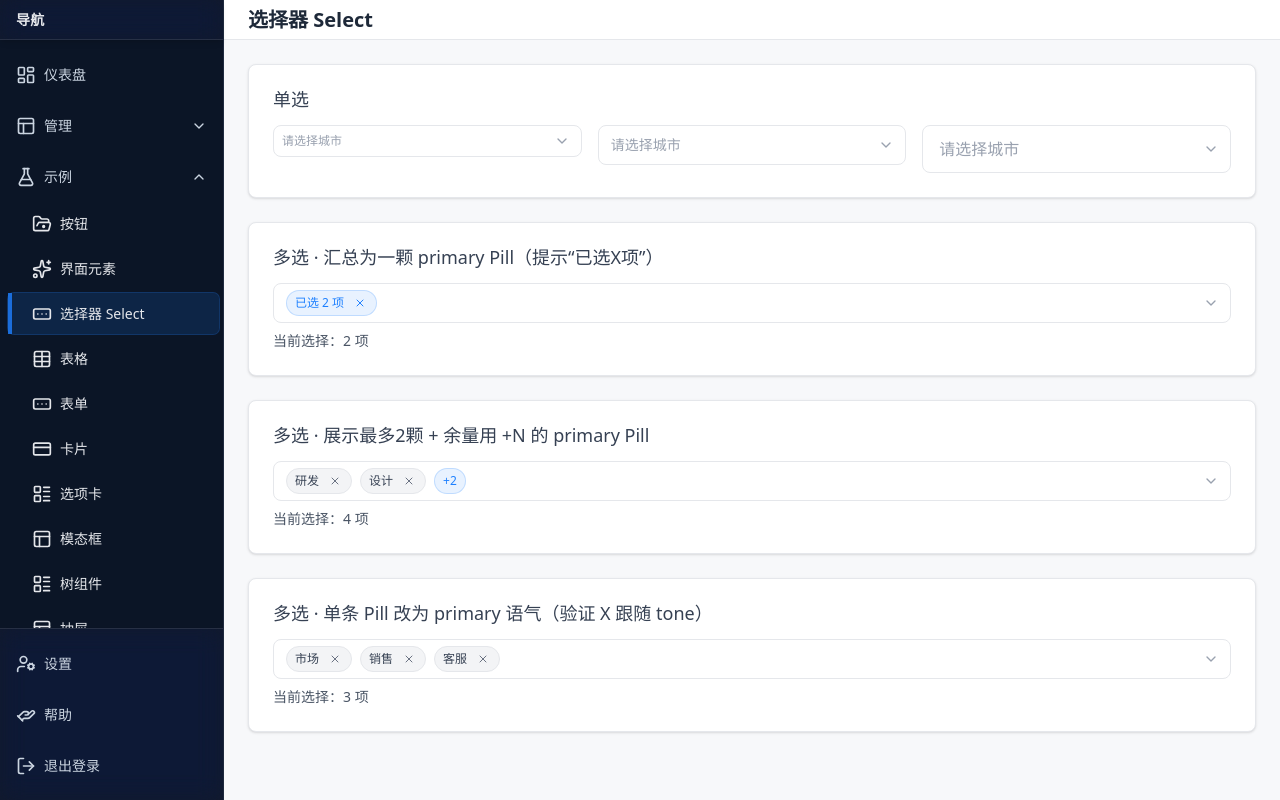
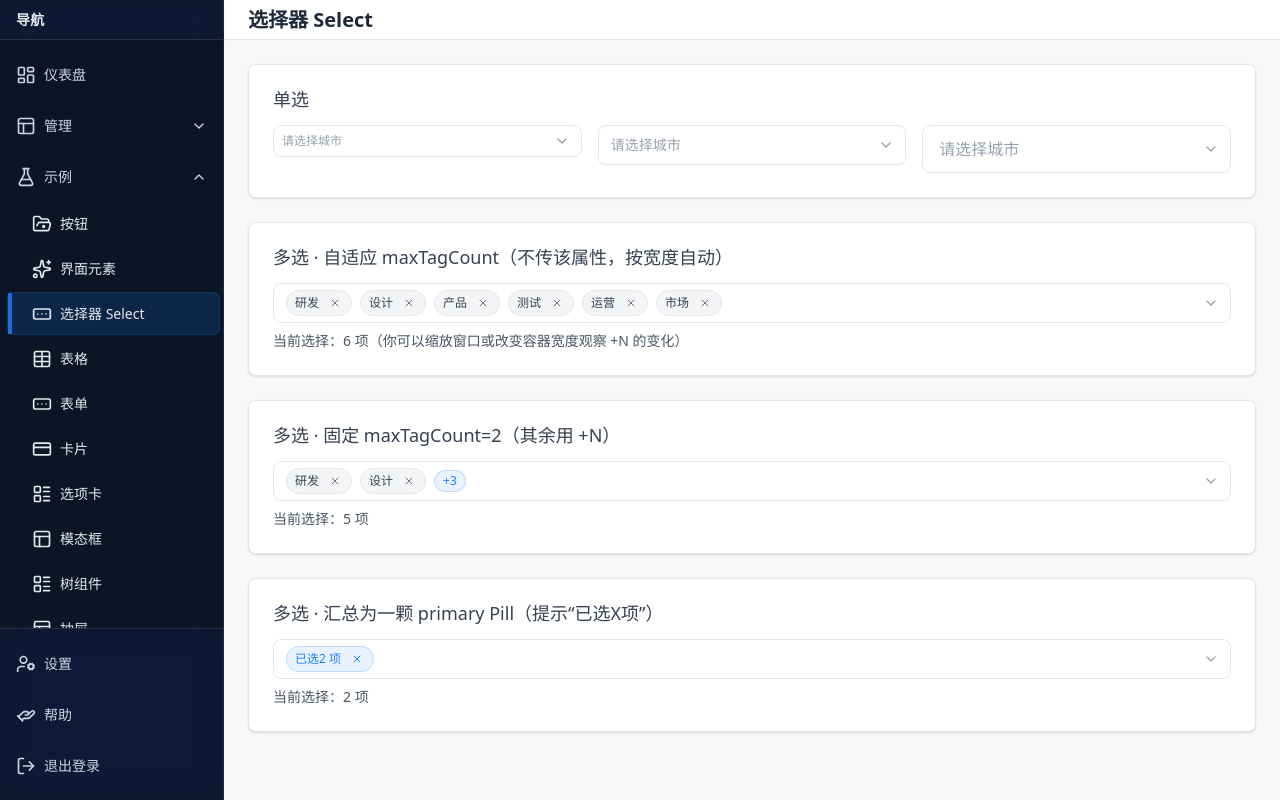
Before and after one commit to zhoumingxuan/sass-ui, a Next.js app: page /demo/select in a window 1280 px wide. Built offline with nearby package versions, Linux system fonts and the light colour scheme.

Commit message:
Select选择框修正

```diff
--- a/src/app/demo/select/page.tsx
+++ b/src/app/demo/select/page.tsx
@@ -31,9 +31,9 @@ const tagOptions = [
 ];
 
 export default function SelectDemo() {
-  const [multiA, setMultiA] = useState<string[]>(['t2', 't5']);
-  const [multiB, setMultiB] = useState<string[]>(['t1', 't2', 't3', 't4']);
-  const [multiC, setMultiC] = useState<string[]>(['t6', 't7', 't8']);
+  const [multiAuto, setMultiAuto] = useState<string[]>(['t1', 't2', 't3', 't4', 't5', 't6']);
+  const [multiFixed, setMultiFixed] = useState<string[]>(['t1', 't2', 't3', 't4', 't5']);
+  const [multiSummary, setMultiSummary] = useState<string[]>(['t2', 't5']);
 
   return (
     <Layout
@@ -56,54 +56,51 @@ export default function SelectDemo() {
           </div>
         </Card>
 
+        <Card title="多选 · 自适应 maxTagCount（不传该属性，按宽度自动）">
+          <div className="space-y-2">
+            <Input.Select
+              multiple
+              placeholder="请选择标签"
+              options={tagOptions}
+              value={multiAuto}
+              onChange={(v) => Array.isArray(v) && setMultiAuto(v)}
+              clearable
+              // 不传 maxTagCount -> 按宽度自适应计算
+            />
+            <div className="text-sm text-gray-600">当前选择：{multiAuto.length} 项（你可以缩放窗口或改变容器宽度观察 +N 的变化）</div>
+          </div>
+        </Card>
+
+        <Card title="多选 · 固定 maxTagCount=2（其余用 +N）">
+          <div className="space-y-2">
+            <Input.Select
+              multiple
+              placeholder="请选择标签"
+              options={tagOptions}
+              value={multiFixed}
+              onChange={(v) => Array.isArray(v) && setMultiFixed(v)}
+              clearable
+              maxTagCount={2}
+              pillCloseable
+            />
+            <div className="text-sm text-gray-600">当前选择：{multiFixed.length} 项</div>
+          </div>
+        </Card>
+
         <Card title="多选 · 汇总为一颗 primary Pill（提示“已选X项”）">
           <div className="space-y-2">
             <Input.Select
               multiple
               placeholder="请选择标签"
               options={tagOptions}
-              value={multiA}
-              onChange={(v) => Array.isArray(v) && setMultiA(v)}
+              value={multiSummary}
+              onChange={(v) => Array.isArray(v) && setMultiSummary(v)}
               clearable
               showSelectedSummary
               // 也可自定义汇总文案：
               // summaryText={(n) => `共选择 ${n} 项`}
             />
-            <div className="text-sm text-gray-600">当前选择：{multiA.length} 项</div>
-          </div>
-        </Card>
-
-        <Card title="多选 · 展示最多2颗 + 余量用 +N 的 primary Pill">
-          <div className="space-y-2">
-            <Input.Select
-              multiple
-              placeholder="请选择标签"
-              options={tagOptions}
-              value={multiB}
-              onChange={(v) => Array.isArray(v) && setMultiB(v)}
-              clearable
-              maxTagCount={2}
-              selectedPillTone="neutral"   // 单条 Pill 用中性
-              pillCloseable                 // 在 Pill 内关闭
-            />
-            <div className="text-sm text-gray-600">当前选择：{multiB.length} 项</div>
-          </div>
-        </Card>
-
-        <Card title="多选 · 单条 Pill 改为 primary 语气（验证 X 跟随 tone）">
-          <div className="space-y-2">
-            <Input.Select
-              multiple
-              placeholder="请选择标签"
-              options={tagOptions}
-              value={multiC}
-              onChange={(v) => Array.isArray(v) && setMultiC(v)}
-              clearable
-              maxTagCount={3}
-              selectedPillTone="primary"   // 单条 Pill 用 primary；X 也会是 primary 风格
-              pillCloseable
-            />
-            <div className="text-sm text-gray-600">当前选择：{multiC.length} 项</div>
+            <div className="text-sm text-gray-600">当前选择：{multiSummary.length} 项</div>
           </div>
         </Card>
       </div>
--- a/src/components/input/Date.tsx
+++ b/src/components/input/Date.tsx
@@ -3,7 +3,7 @@
 import { InputHTMLAttributes, useId, useState } from "react";
 import { inputBase, fieldLabel, helperText, InputSize, inputSize } from "../formStyles";
 
-type DateProps = Omit<InputHTMLAttributes<HTMLInputElement>, "onChange" | "value" | "defaultValue"> & {
+type DateProps = Omit<InputHTMLAttributes<HTMLInputElement>, "onChange" | "value" | "defaultValue" | "size"> & {
   label?: string;
   helper?: string;
   value?: string; // yyyy-mm-dd
--- a/src/components/input/Number.tsx
+++ b/src/components/input/Number.tsx
@@ -4,7 +4,7 @@ import { InputHTMLAttributes, useEffect, useId, useState } from "react";
 import { inputBase, fieldLabel, helperText, inputStatus, Status, InputSize, inputSize } from "../formStyles";
 import { ChevronUp, ChevronDown } from "lucide-react";
 
-type Props = Omit<InputHTMLAttributes<HTMLInputElement>, "onChange" | "value" | "defaultValue"> & {
+type Props = Omit<InputHTMLAttributes<HTMLInputElement>, "onChange" | "value" | "defaultValue" | "size"> & {
   label?: string;
   helper?: string;
   value?: number;
--- a/src/components/input/Select.tsx
+++ b/src/components/input/Select.tsx
@@ -1,8 +1,8 @@
-import { CSSProperties, useCallback, useEffect, useId, useMemo, useRef, useState } from "react";
+import { CSSProperties, useCallback, useEffect, useId, useLayoutEffect, useMemo, useRef, useState } from "react";
 import { createPortal } from "react-dom";
 import { inputBase, fieldLabel, helperText, inputStatus, Status, InputSize, inputSize } from "../formStyles";
-import { Check, ChevronDown } from "lucide-react";
-import Pill, { PillTone } from "@/components/Pill";
+import { Check, ChevronDown, X } from "lucide-react";
+import Pill from "@/components/Pill";
 
 export type Option = { value: string; label: string; disabled?: boolean };
 
@@ -17,8 +17,8 @@ type BaseProps = {
   status?: Status;
   size?: InputSize;             // lg | md | sm
 
-  /** —— 新增：多选展示能力 —— */
-  maxTagCount?: number;         // 多选最多展示的 pill 数，超出用 +N 汇总；不传则不限制
+  /** —— 多选展示能力 —— */
+  maxTagCount?: number;         // 多选最多展示的 pill 数；未传时将“自适应”计算
   showSelectedSummary?: boolean;// 多选是否用一颗“已选 X 项”的 primary Pill 汇总展示
   pillCloseable?: boolean;      // 多选单条 pill 是否可在 pill 内关闭，默认 true
   summaryText?: (n: number) => string; // 自定义汇总 pill 文案，默认：已选 n 项
@@ -52,7 +52,7 @@ export default function Select(props: Props) {
     status,
     size = 'md',
 
-    // 新增展示控制
+    // 多选展示控制
     maxTagCount,
     showSelectedSummary,
     pillCloseable = true,
@@ -71,6 +71,7 @@ export default function Select(props: Props) {
 
   const [open, setOpen] = useState(false);
   const anchor = useRef<HTMLDivElement>(null);
+  const buttonRef = useRef<HTMLButtonElement>(null);
   const pop = useRef<HTMLDivElement>(null);
   const listRef = useRef<HTMLDivElement>(null);
   const [mountNode, setMountNode] = useState<Element | null>(null);
@@ -127,14 +128,13 @@ export default function Select(props: Props) {
     return () => document.removeEventListener('mousedown', onDoc);
   }, []);
 
-  // portal
+  // Portal 容器
   useEffect(() => {
     if (typeof document !== 'undefined') setMountNode(document.getElementById('layout-body') || document.body);
   }, []);
 
-  // 定位
+  // 预定位，减少首次打开闪动
   useEffect(() => {
-    if (!open) return;
     const update = () => {
       const el = anchor.current;
       if (!el) return;
@@ -144,10 +144,16 @@ export default function Select(props: Props) {
       setPos({ top, left, width: r.width });
     };
     update();
+    const ro = 'ResizeObserver' in window ? new ResizeObserver(update) : null;
+    if (ro && anchor.current) ro.observe(anchor.current);
     window.addEventListener('resize', update);
     window.addEventListener('scroll', update, true);
-    return () => { window.removeEventListener('resize', update); window.removeEventListener('scroll', update, true); };
-  }, [open]);
+    return () => {
+      ro?.disconnect();
+      window.removeEventListener('resize', update);
+      window.removeEventListener('scroll', update, true);
+    };
+  }, []);
 
   // 打开时设置 activeIndex 到第一个可用项 / 当前选中项
   useEffect(() => {
@@ -195,7 +201,6 @@ export default function Select(props: Props) {
       e.preventDefault();
       setOpen(false);
     } else if (e.key === 'Backspace' && multiple) {
-      // 多选时回退删除最后一项
       if (Array.isArray(val) && val.length > 0) {
         handlePillClose(val[val.length - 1]);
       }
@@ -206,9 +211,86 @@ export default function Select(props: Props) {
     ? (typeof val === 'string' && val ? (options.find(o => o.value === val)?.label ?? '') : '')
     : '';
 
-  // 多选展示策略
+  // —— 多选：自适应 maxTagCount ——
   const n = selectedLabels.length;
-  const _summaryText = useMemo(() => summaryText ?? ((k: number) => `已选 ${k} 项`), [summaryText]);
+  const _summaryText = useMemo(() => summaryText ?? ((k: number) => `已选${k} 项`), [summaryText]);
+
+  const [autoCount, setAutoCount] = useState<number>(Infinity);
+  const measureRef = useRef<HTMLDivElement>(null);
+
+  // 计算可展示的 Pill 数量，保证单行不换行，多余用 +N
+  useLayoutEffect(() => {
+    if (!multiple) return;
+    const btn = buttonRef.current;
+    const meas = measureRef.current;
+    if (!btn || !meas) return;
+
+    const measure = () => {
+      const btnEl = buttonRef.current;
+      const measEl = measureRef.current;
+      if (!btnEl || !measEl) return;
+
+      const style = window.getComputedStyle(btnEl);
+      const contentWidth = btnEl.clientWidth - parseFloat(style.paddingLeft) - parseFloat(style.paddingRight);
+      if (!Number.isFinite(contentWidth) || contentWidth <= 0) {
+        setAutoCount(0);
+        return;
+      }
+
+      const children = Array.from(measEl.children) as HTMLElement[];
+      const gapStyle = window.getComputedStyle(measEl);
+      const gap = parseFloat(gapStyle.columnGap || gapStyle.gap || '0') || 0;
+
+      let used = 0;
+      let count = 0;
+
+      for (const el of children) {
+        const w = el.offsetWidth;
+        const add = count > 0 ? gap : 0;
+        if (used + add + w <= contentWidth) {
+          used += add + w;
+          count++;
+        } else {
+          break;
+        }
+      }
+
+      if (count < n) {
+        const rest = n - count;
+        const approxPlus = 44 + Math.max(0, String(rest).length - 1) * 10;
+        while (count > 0 && (used + gap + approxPlus) > contentWidth) {
+          const lastEl = children[count - 1];
+          const lastW = lastEl?.offsetWidth ?? 0;
+          used -= (count > 1 ? gap : 0) + lastW;
+          count--;
+        }
+      }
+
+      setAutoCount(count);
+    };
+
+    let frame = requestAnimationFrame(measure);
+    const schedule = () => {
+      cancelAnimationFrame(frame);
+      frame = requestAnimationFrame(measure);
+    };
+
+    let resizeObserver: ResizeObserver | null = null;
+    if (typeof ResizeObserver !== 'undefined') {
+      resizeObserver = new ResizeObserver(schedule);
+      resizeObserver.observe(btn);
+    } else {
+      window.addEventListener('resize', schedule);
+    }
+
+    return () => {
+      cancelAnimationFrame(frame);
+      resizeObserver?.disconnect();
+      if (!resizeObserver) {
+        window.removeEventListener('resize', schedule);
+      }
+    };
+  }, [multiple, n, selectedOptions, size]);
 
   // 组装多选可视内容
   const renderMultiContent = () => {
@@ -226,17 +308,18 @@ export default function Select(props: Props) {
         </Pill>
       );
     }
-    // 2) 限制展示数量 + 剩余 primary 汇总
-    const limit = typeof maxTagCount === 'number' && maxTagCount >= 0 ? maxTagCount : Infinity;
+    // 2) 限制展示数量 + 剩余 primary 汇总（未传 maxTagCount 则用自适应 autoCount）
+    const limit = typeof maxTagCount === 'number' && maxTagCount >= 0 ? maxTagCount : autoCount;
     const head = selectedOptions.slice(0, limit);
     const rest = n - head.length;
+
     return (
-      <div className="flex flex-wrap gap-2">
+      <div className="flex min-w-0 flex-nowrap items-center gap-2 overflow-hidden">
         {head.map(o => (
           <Pill
             key={o.value}
             tone={'neutral'}
-            className="max-w-full"
+            className="max-w-full shrink-0"
             closeable={pillCloseable}
             onClose={() => handlePillClose(o.value)}
           >
@@ -244,7 +327,7 @@ export default function Select(props: Props) {
           </Pill>
         ))}
         {rest > 0 && (
-          <Pill tone="primary" className="max-w-full">
+          <Pill tone="primary" className="max-w-full shrink-0">
             +{rest}
           </Pill>
         )}
@@ -255,8 +338,21 @@ export default function Select(props: Props) {
   return (
     <label className="block">
       {label && <span className={fieldLabel}>{label}{required ? <span className="ml-0.5 text-error">*</span> : null}</span>}
+
+      {/* 不可见测量区：用于计算每个 Pill 的真实宽度（含 gap） */}
+      {multiple && (
+        <div ref={measureRef} className="invisible fixed -z-50 top-0 left-0 flex flex-nowrap gap-2">
+          {selectedOptions.map(o => (
+            <Pill key={`m-${o.value}`} tone="neutral" className="max-w-full shrink-0" closeable={pillCloseable}>
+              <span className="truncate">{o.label}</span>
+            </Pill>
+          ))}
+        </div>
+      )}
+
       <div ref={anchor} className={`relative ${className}`}>
         <button
+          ref={buttonRef}
           type="button"
           id={id}
           onClick={() => setOpen(o => !o)}
@@ -288,9 +384,7 @@ export default function Select(props: Props) {
             aria-label="清空"
             className="absolute right-8 top-1/2 -translate-y-1/2 text-gray-400 hover:text-gray-600"
           >
-            {/* X 图标移除，遵循“多选在 Pill 内关闭”的原则 */}
-            {/* 这里不渲染图标，仅保留交互结构可随时扩展 */}
-            <span className="block h-4 w-4">×</span>
+            <X size={16} className="text-gray-500" aria-hidden />
           </button>
         )}
 
```
